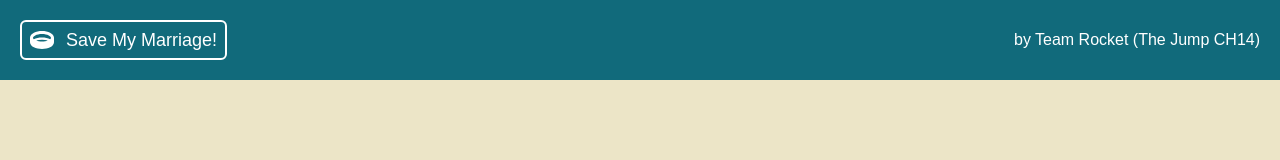
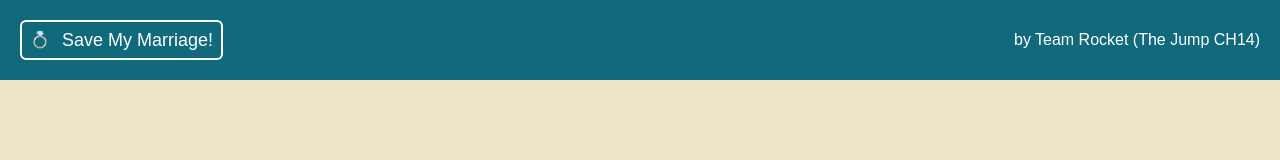
Before and after one commit to shubsmastan/anniversary-reminder, a React (Vite) app: page / in a window 1280 px wide. Shown: the top 160 px of the page. Built offline with nearby package versions, Linux system fonts and the light colour scheme; a web font is replaced by a local one.

Commit message:
change icon in header

```diff
--- a/src/components/Header.tsx
+++ b/src/components/Header.tsx
@@ -12,7 +12,7 @@ const Header = () => {
           onClick={() => {
             dispatch(setScreenMode(0));
           }}>
-          <FontAwesomeIcon icon={faRing} size="xl" />
+          💍
           <h1 className="text-lg">Save My Marriage!</h1>
         </button>
         <div>by Team Rocket (The Jump CH14)</div>
```
